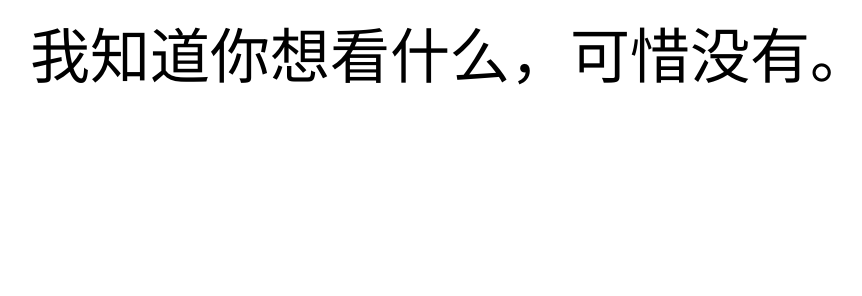
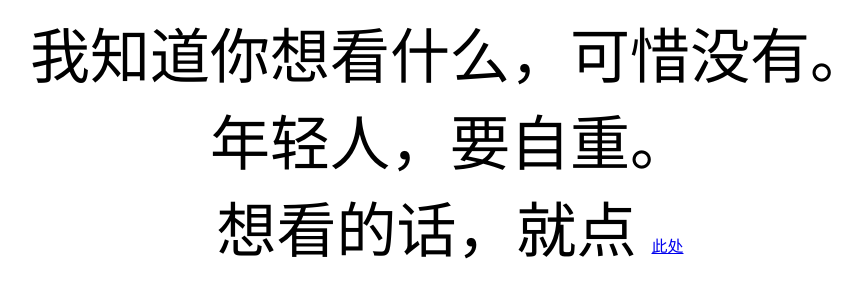
Before and after one commit to setagostudio/setagostudio.github.io, a plain HTML site: page index.html in a window 1280 px wide. Shown: the whole page, without its empty margins (190-1052 px from the left). Drawn offline with Linux system fonts and the light colour scheme.

Commit message:
Update index.html

```diff
--- a/index.html
+++ b/index.html
@@ -1,5 +1,8 @@
 <div style="text-align:center">
 <span style="font-size:60">
-我知道你想看什么，可惜没有。
+我知道你想看什么，可惜没有。<br>
+年轻人，要自重。<br>
+想看的话，就点
 </span>
+<a href="a/1.html">此处</a>
 </div>
```
